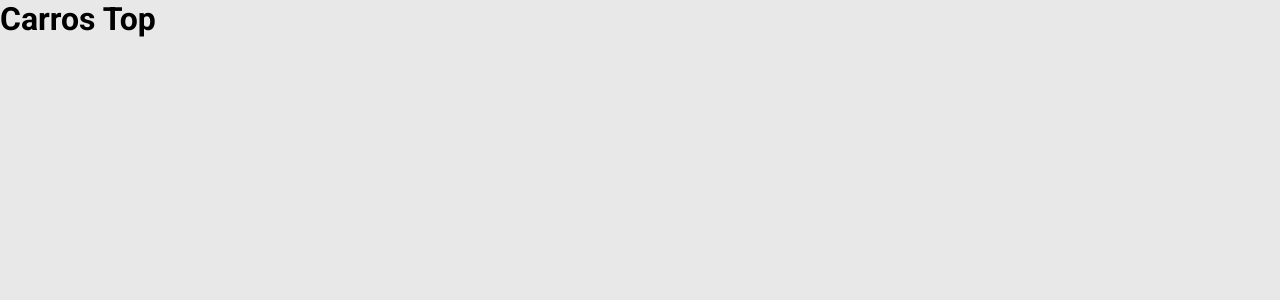
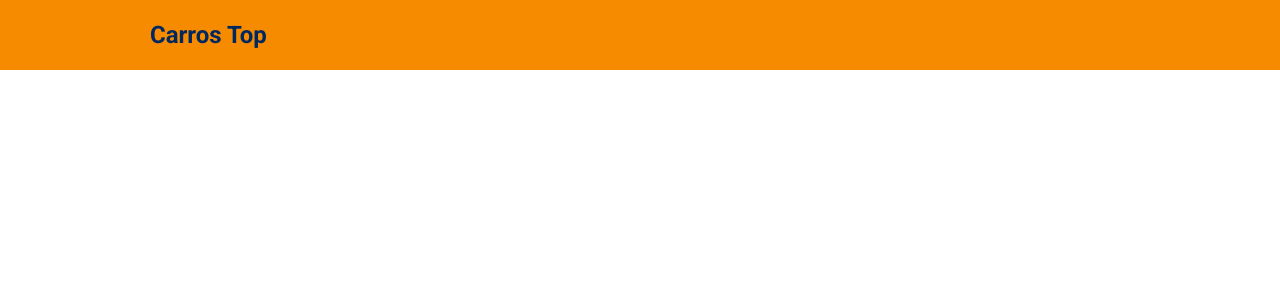
Before and after one commit to Ital023/CarrosTop, a React (Vite) app: page / in a window 1280 px wide. Shown: the top 300 px of the page. Built offline with nearby package versions, Linux system fonts and the light colour scheme.

Commit message:
feat: Header component

```diff
--- a/src/components/Header/index.tsx
+++ b/src/components/Header/index.tsx
@@ -1,7 +1,9 @@
+import './styles.css'
+
 export default function Header(){
     return(
         <header>
-            <div>
+            <div className="ct-container">
                 <h1>Carros Top</h1>
             </div>
 
--- /dev/null
+++ b/src/components/Header/styles.css
@@ -0,0 +1,12 @@
+header{
+    padding: 0 20px;
+    background-color: var(--ct-color-bg-secondary);
+    height: 70px;
+    display: flex;
+    align-items: center;
+}
+
+header h1{
+    color: var(--ct-color-font-tertiary);
+    font-size: 24px;
+}
--- a/src/index.css
+++ b/src/index.css
@@ -1,7 +1,13 @@
-@import url('https://fonts.googleapis.com/css2?family=Roboto:ital,wght@0,100;0,300;0,400;0,500;0,700;0,900;1,100;1,300;1,400;1,500;1,700;1,900&display=swap');
+@import url("https://fonts.googleapis.com/css2?family=Roboto:ital,wght@0,100;0,300;0,400;0,500;0,700;0,900;1,100;1,300;1,400;1,500;1,700;1,900&display=swap");
 
 :root {
-  --dsc-color-bg-primary: #e8e8e8;
+  --ct-color-bg-primary: #fff;
+  --ct-color-bg-secondary: #f78b00;
+
+  --ct-color-font-primary: #000;
+  --ct-color-font-secondary: #585858;
+  --ct-color-font-tertiary: #00285f;
+  --ct-color-font-quartenary: #fff;
 }
 
 * {
@@ -19,5 +25,11 @@ a:hover {
 
 html,
 body {
-  background-color: var(--dsc-color-bg-primary);
+  background-color: var(--ct-color-bg-primary);
 }
+
+.ct-container {
+  width: 100%;
+  max-width: 980px;
+  margin: 0 auto;
+}
```
